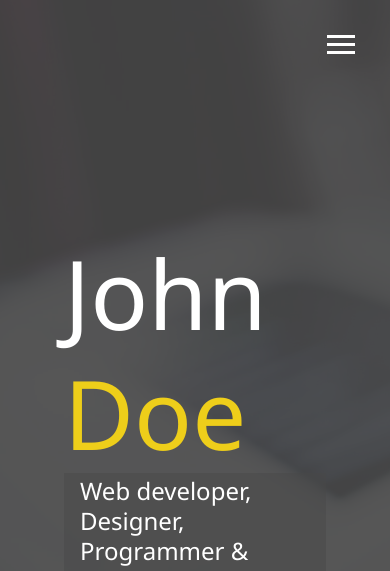
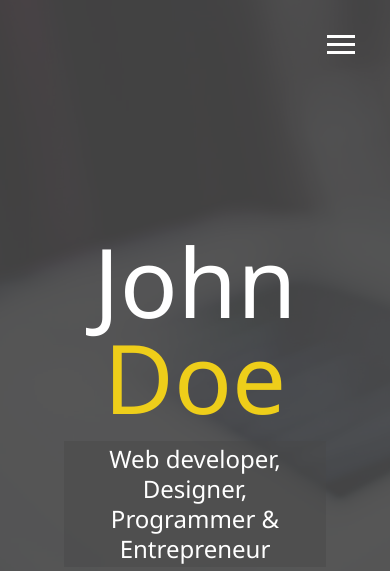
Before and after one commit to bovisp/traversy-responsive-portfolio, a website: page index.html in a window 390 px wide. Shown: the top 571 px of the page. Drawn offline with Linux system fonts and the light colour scheme.

Commit message:
Add responsive CSS

```diff
--- a/src/sass/_config.scss
+++ b/src/sass/_config.scss
@@ -28,3 +28,27 @@
     }
   }
 }
+
+@mixin mediaSm {
+  @media screen and (max-width: 500px) {
+    @content;
+  }
+}
+
+@mixin mediaMd {
+  @media screen and (max-width: 768px) {
+    @content;
+  }
+}
+
+@mixin mediaLg {
+  @media screen and (min-width: 769px) and (max-width: 1170px) {
+    @content;
+  }
+}
+
+@mixin mediaXl {
+  @media screen and (min-width: 1171px) {
+    @content;
+  }
+}
--- /dev/null
+++ b/src/sass/_mobile.scss
@@ -0,0 +1,54 @@
+@include mediaXl {
+}
+
+@include mediaLg {
+}
+
+@include mediaMd {
+  main {
+    align-items: center;
+    text-align: center;
+
+    .lg-heading {
+      line-height: 1;
+      margin-bottom: 1rem;
+      min-height: 0;
+
+      &.show {
+        transform: translate3d(0, 0, 0);
+      }
+    }
+  }
+
+  ul.menu-nav,
+  div.menu-branding {
+    float: none;
+    width: 100%;
+  }
+
+  .menu-nav {
+    height: 75vh;
+    transform: translate3d(-100%, 0, 0);
+  }
+
+  .menu-branding {
+    height: 25vh;
+    transform: translate3d(100%, 0, 0);
+
+    .portrait {
+      background: url(../img/portrait_small.jpg);
+      width: 150px;
+      height: 150px;
+    }
+  }
+
+  .menu .nav-link {
+    font-size: 24px;
+  }
+}
+
+@include mediaSm {
+  main#home h1 {
+    margin-top: 10vh;
+  }
+}
--- a/src/sass/app.scss
+++ b/src/sass/app.scss
@@ -1,5 +1,6 @@
 @import 'config';
 @import 'menu';
+@import 'mobile';
 
 * {
   box-sizing: border-box;
```
Also changed, not shown: css/app.css, images/portrait_small.jpg (added).
